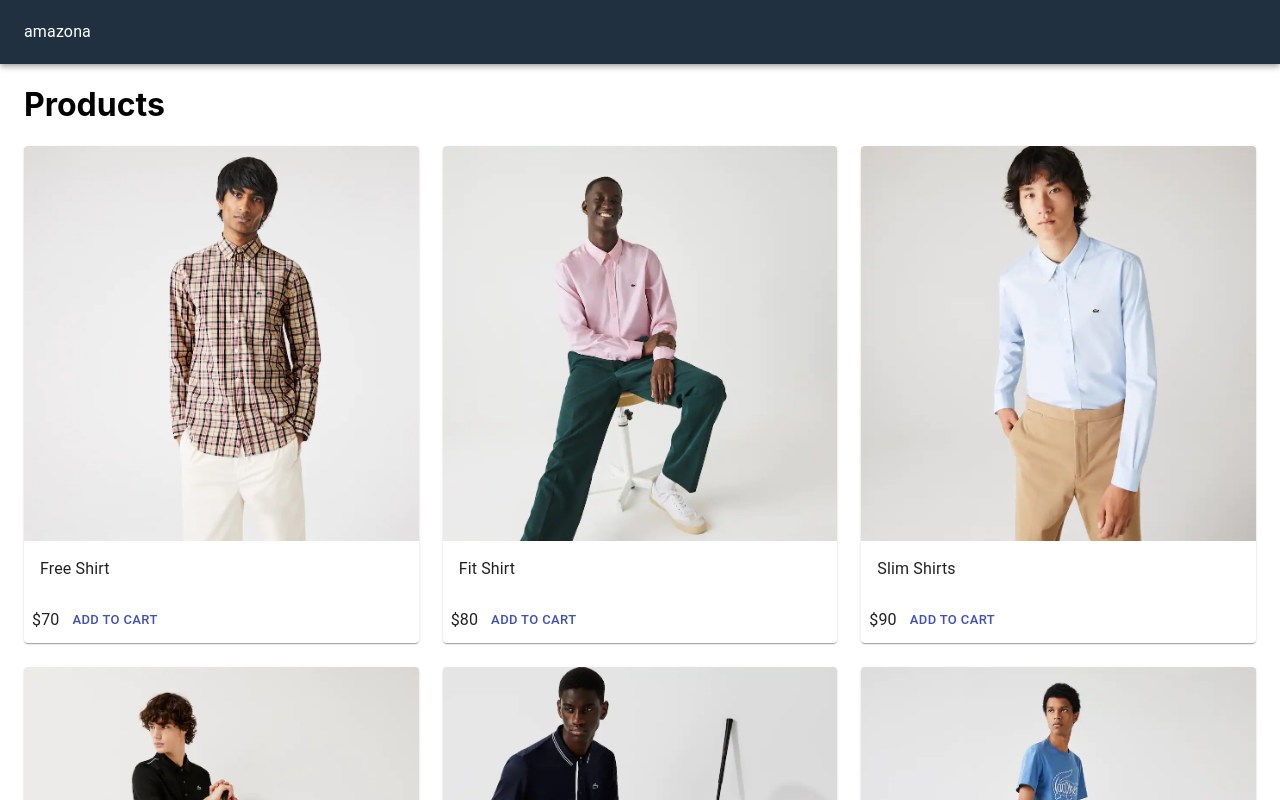
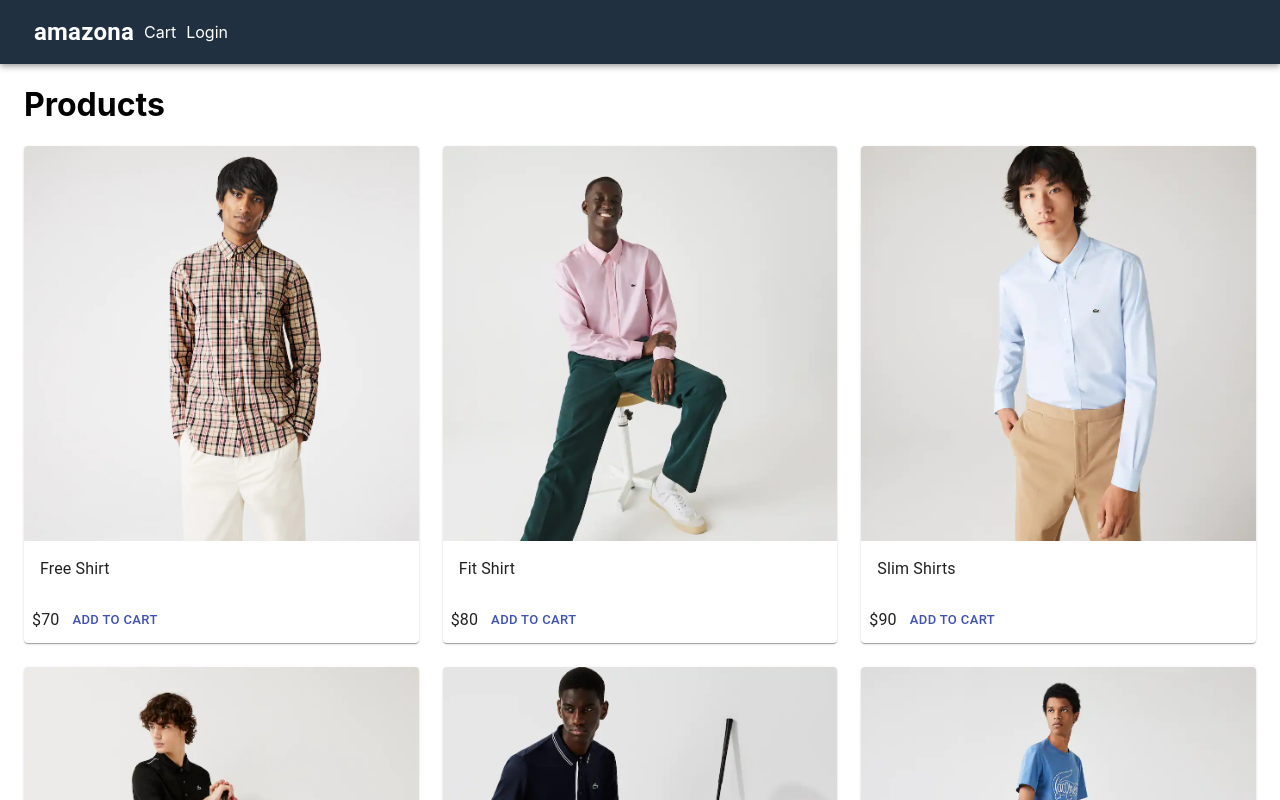
Before and after one commit to sofianlap2/amazonnextjs, a Next.js app: page / in a window 1280 px wide. Shown: the top 800 px of the page. Built offline with nearby package versions, Linux system fonts and the light colour scheme.

Commit message:
add header

```diff
--- a/components/Layout.js
+++ b/components/Layout.js
@@ -1,6 +1,7 @@
 import React from 'react';
 import Head from 'next/head';
-import {AppBar, Container, Toolbar, Typography} from "@material-ui/core"
+import NextLink from 'next/link'
+import {AppBar, Container, Link, Toolbar, Typography} from "@material-ui/core"
 import useStyles from '../utils/styles';
 
 
@@ -15,7 +16,19 @@
             </Head>
             <AppBar className={classes.navbar} position="static">
                 <Toolbar>
-                    <Typography>amazona</Typography>
+                    <NextLink href="/" passHref>
+                        <Link>
+                            <Typography className={classes.brand}>amazona</Typography>
+                        </Link>
+                    </NextLink>
+                    <div className={classes.grow}>
+                        <NextLink href="/cart" passHref>
+                            <Link>Cart</Link>
+                        </NextLink>
+                        <NextLink href="/login" passHref>
+                            <Link>Login</Link>
+                        </NextLink>
+                    </div>
                 </Toolbar>
             </AppBar>
             <Container className={classes.main}>
--- a/utils/styles.js
+++ b/utils/styles.js
@@ -8,6 +8,13 @@
             marginLeft: 10
         }
     },
+    brand: {
+        fontWeight: 'bold',
+        fontSize: '1.5rem',
+    },
+    grow: {
+        flexGrow: 1,
+    },
     main: {
         minHeight: '80vh',
     },
```
